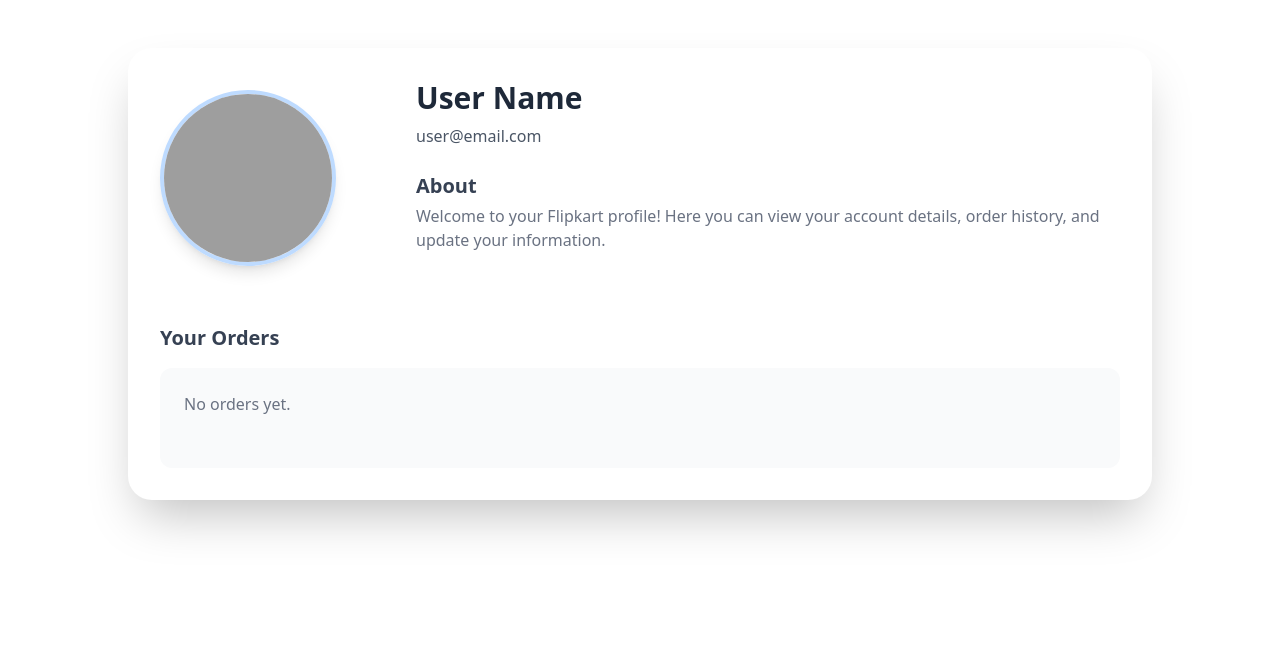
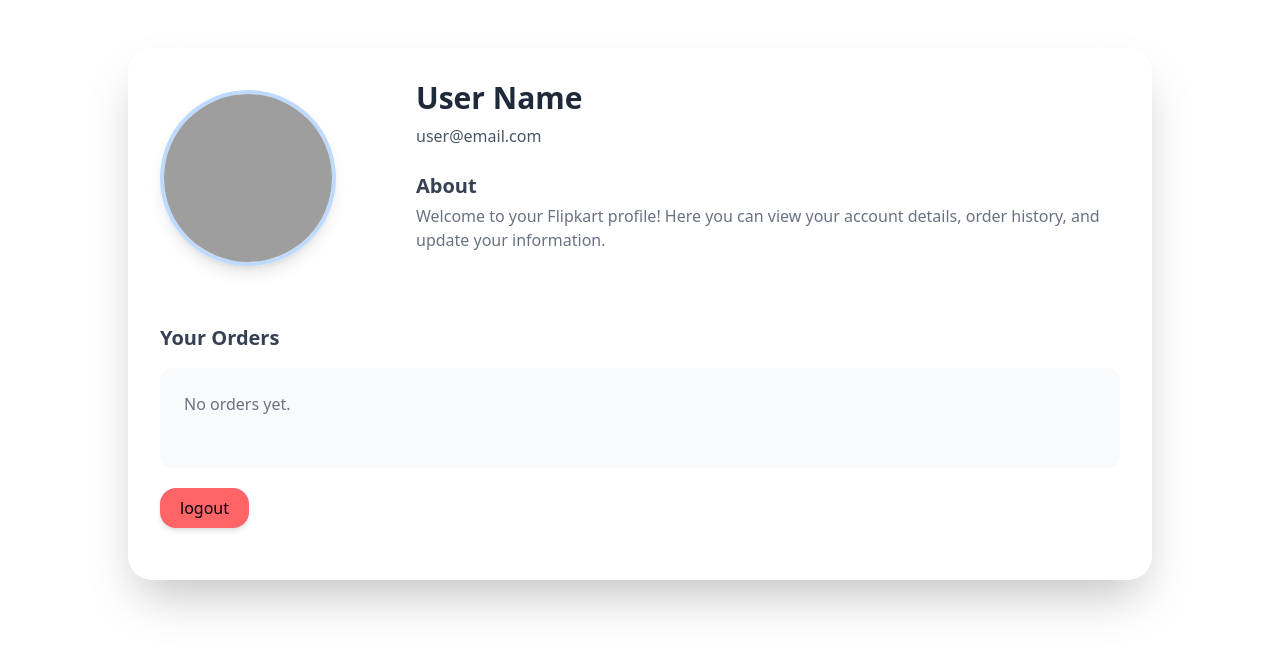
Before and after one commit to ishan142007/flipkart-clone, a React (Vite) app in the folder flipcart/: page /profile in a window 1280 px wide. Shown: the top 652 px of the page. Built offline with nearby package versions, Linux system fonts and the light colour scheme; grey boxes are pictures that could not be loaded.

Commit message:
added logout button

```diff
--- a/flipcart/src/othercoms/Profile/Profile.jsx
+++ b/flipcart/src/othercoms/Profile/Profile.jsx
@@ -1,6 +1,16 @@
 import React from 'react'
+import { Link, Navigate, useNavigate } from 'react-router-dom'
+function Profile({name,email}) {
+    const navigate=useNavigate();
+    const handlelogout=()=>{
+        localStorage.removeItem('name');
+        localStorage.removeItem('email');
+        localStorage.removeItem('password');
+        localStorage.removeItem('token');
+        alert("logged out successfully")
+        navigate('/signup');
 
-function Profile({name,email}) {
+    }
   return (
     <section className="max-w-5xl mx-auto mt-12 p-8 bg-white rounded-3xl shadow-2xl">
       <div className="flex flex-col lg:flex-row items-center gap-12 lg:gap-20">
@@ -28,6 +38,9 @@ function Profile({name,email}) {
           {/* Orders will be listed here. You can map over an orders array to show order cards. */}
           No orders yet.
         </div>
+        <div    className = 'tex-xl'>
+        <button className = ' px-5 py-2 rounded-2xl my-5 shadow-md bg-red-400 hover:bg-red-700  ' onClick={handlelogout}>logout</button>
+        </div>
       </div>
     </section>
   )
```
